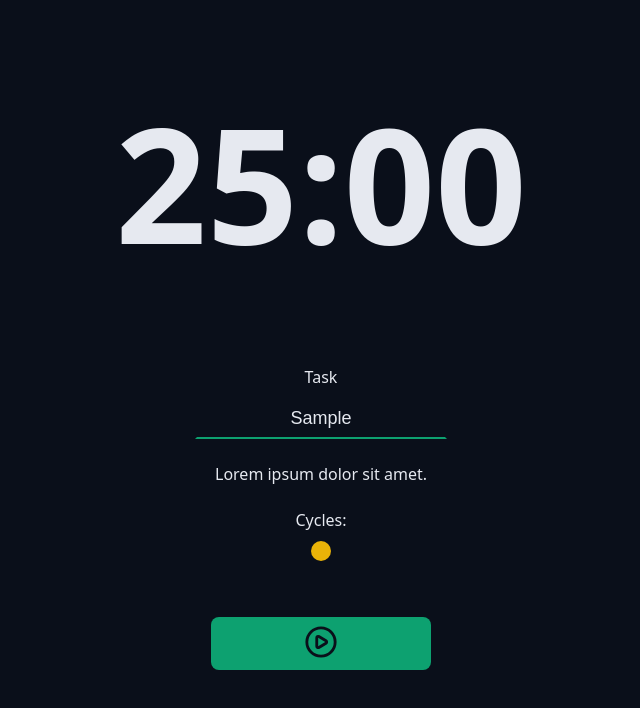
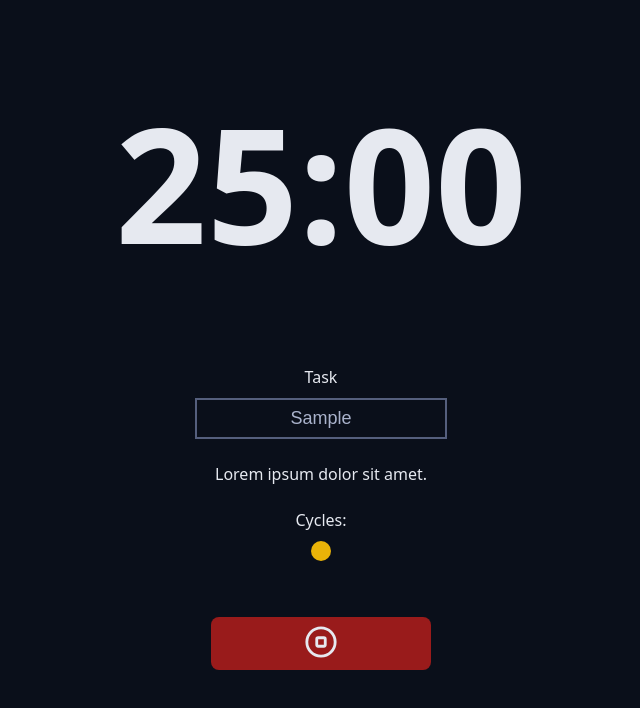
Before and after one commit to Reider14/chronos_pomodoro, a React (Vite) app: page / in a window 1280 px wide. Both pictures are taken after typing "Sample" into the empty fields and a click on the button "Start task". Shown: the part 335-1043 px from the top of the page, without its empty margins (319-959 px from the left). Built offline with nearby package versions, Linux system fonts and the light colour scheme.

Commit message:
add intterruptedDate on the stop button

```diff
--- a/src/components/Form/index.tsx
+++ b/src/components/Form/index.tsx
@@ -1,4 +1,4 @@
-import { PlayCircleIcon } from "lucide-react";
+import { PlayCircleIcon, StopCircleIcon } from "lucide-react";
 import { Cycles } from "../Cycles";
 import { DefaultInput } from "../DefaultInput";
 import { DefaultButton } from "../DefaultButton";
@@ -58,6 +58,22 @@
     });
   }
 
+  const handleInterruptTask = () => {
+    setState((prevState) => {
+      return {
+        ...prevState,
+        activeTask: null,
+        secondsRemaining: 0,
+        formattedSecondsRemaining: "00:00",
+        tasks: prevState.tasks.map((task) => {
+          if (prevState.activeTask && prevState.activeTask.id === task.id) {
+            return { ...task, interruptDate: Date.now() };
+          }
+        }),
+      };
+    });
+  };
+
   const [taskName, setTaskName] = useState("");
 
   return (
@@ -72,6 +88,7 @@
             value={taskName}
             onChange={(e) => setTaskName(e.target.value)}
             ref={taskNameInput}
+            disabled={!!state.activeTask}
           />
         </div>
 
@@ -85,7 +102,26 @@
           </div>
         )}
         <div className={styles.formRow}>
-          <DefaultButton color="green" icon={<PlayCircleIcon />} />
+          {!state.activeTask ? (
+            <DefaultButton
+              aria-label="Start task"
+              title="Start task"
+              type="submit"
+              color="green"
+              icon={<PlayCircleIcon />}
+              key="start-task-button"
+            />
+          ) : (
+            <DefaultButton
+              aria-label="Stop task"
+              title="Stop task"
+              type="button"
+              color="red"
+              icon={<StopCircleIcon />}
+              onClick={handleInterruptTask}
+              key="stop-task-button"
+            />
+          )}
         </div>
       </form>
     </>
```
